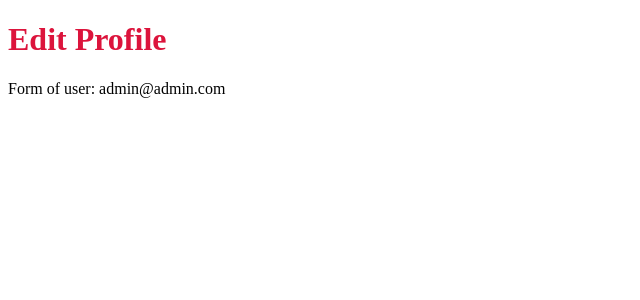
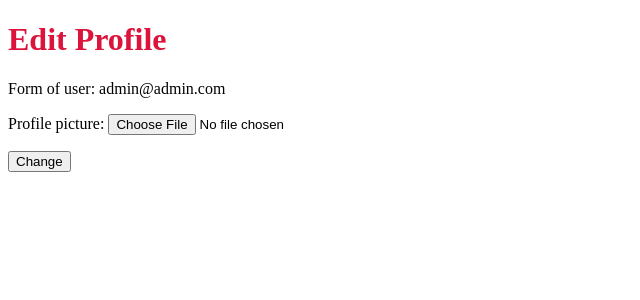
Before and after one commit to james-menzies/secret_santa, a Django app: page /users/me/edit/ in a window 1280 px wide. Shown: the part 62-362 px from the top of the page, without its empty margins (0-640 px from the left). Run offline with Django 3.2, Linux system fonts and the light colour scheme; a user stored in the database is signed in.

Commit message:
get part of user edit complete

```diff
--- a/secret_santa/users/forms.py
+++ b/secret_santa/users/forms.py
@@ -1,4 +1,3 @@
-from django import forms
 from django.contrib.auth.forms import UserCreationForm
 from django.forms import ModelForm
 
@@ -9,3 +8,8 @@ class UserRegistrationForm(UserCreationForm):
     class Meta:
         model = CustomUser
         fields = ['email', 'profile_picture']
+
+class UserEditForm(ModelForm):
+    class Meta:
+        model = CustomUser
+        fields = ['profile_picture']
--- a/secret_santa/users/templates/users/edit_profile.html
+++ b/secret_santa/users/templates/users/edit_profile.html
@@ -3,4 +3,9 @@
 {% block content %}
     <h1>Edit Profile</h1>
     <p>Form of user: {{ user.email }}</p>
+    <form action="" method="post">
+        {% csrf_token %}
+        {{ form.as_p }}
+        <input type="submit" value="Change">
+    </form>
 {% endblock %}
--- a/secret_santa/users/templates/users/profile.html
+++ b/secret_santa/users/templates/users/profile.html
@@ -3,9 +3,11 @@
 
 {% block content %}
     <p>Profile of {{ user.email }}</p>
+    {% if user.profile_picture %}
     <div>
         <img src="{{ user.profile_picture.url }}" alt="">
     </div>
+    {% endif %}
 
     <a href="{% url 'edit_profile' %}">Edit Profile</a>
 {% endblock %}
--- a/secret_santa/users/views.py
+++ b/secret_santa/users/views.py
@@ -1,4 +1,5 @@
 from django.contrib.auth import logout
+from django.contrib.auth.decorators import login_required
 from django.contrib.auth.forms import UserCreationForm
 from django.contrib.auth.views import LoginView
 
@@ -7,7 +8,7 @@ from django.http import HttpResponse
 from django.shortcuts import redirect, render
 from django.urls import reverse, reverse_lazy
 
-from users.forms import UserRegistrationForm
+from users.forms import UserRegistrationForm, UserEditForm
 
 
 class CustomLoginView(LoginView):
@@ -22,6 +23,7 @@ def log_out(request):
     logout(request)
     return redirect(reverse('login'))
 
+@login_required
 def profile(request):
 
     return render(request, template_name='users/profile.html')
@@ -40,5 +42,11 @@ def register(request):
         else:
             return redirect('register')
 
+@login_required
 def edit_profile(request):
-    return render(request, 'users/edit_profile.html')
+    if request.method == 'POST':
+        pass
+    else:
+        form = UserEditForm(instance=request.user)
+        context = {"form": form}
+        return render(request, 'users/edit_profile.html', context=context)
```
